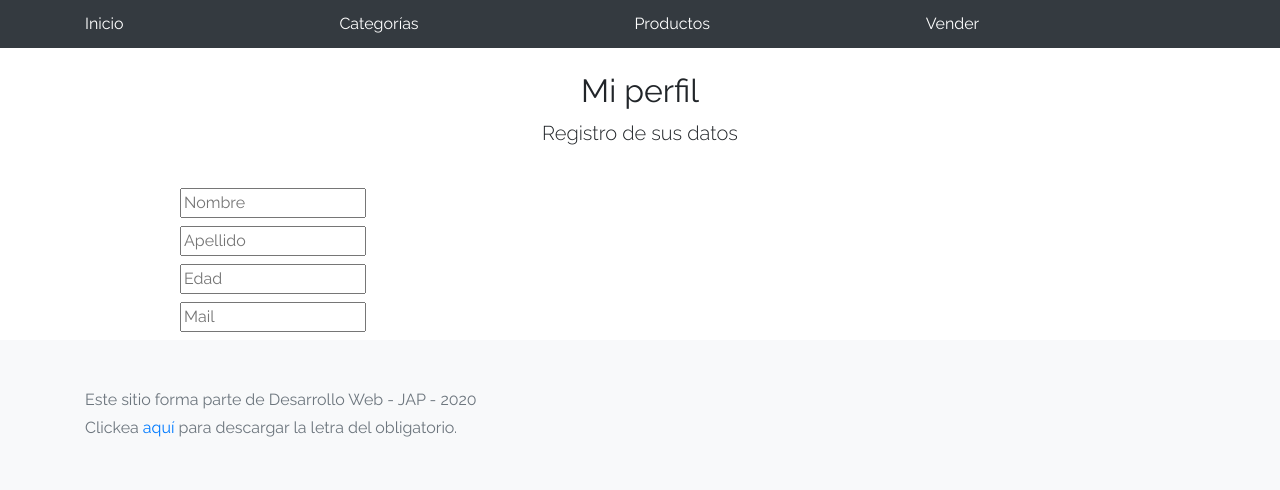
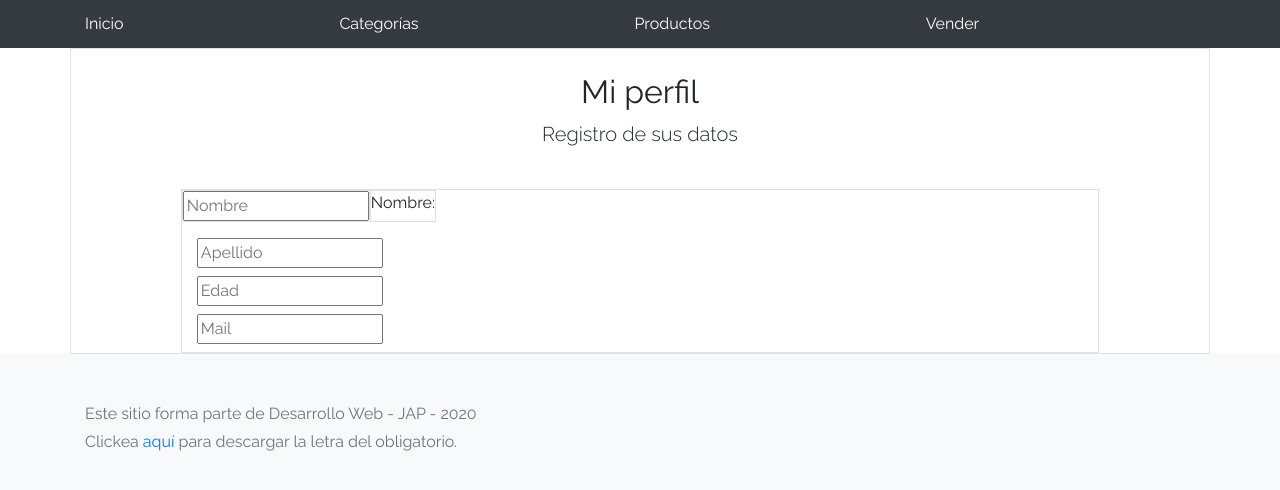
Before and after one commit to tomasmarquez99/OBLIGATORIO-JAP, a plain HTML site: page my-profile.html in a window 1280 px wide. Drawn offline with Linux system fonts and the light colour scheme.

Commit message:
avance entrega 6

```diff
--- a/my-profile.html
+++ b/my-profile.html
@@ -45,15 +45,19 @@
   </nav>
   <main>
     <div class="container">
-      <div class="row">
+      <div class="row border">
         <div class="col-1"></div>
         <div class="col-10">
           <div class="text-center p-4">
             <h2>Mi perfil</h2>
             <p class="lead">Registro de sus datos</p>
           </div>
-          <div class="mb-2">
+          <div class="container border">
+            <div class="row mb-2">
+                <div class="mb-2 border">
                   <input type="text" placeholder="Nombre">
+                </div>
+                  <p class=" mb-2 border">Nombre: </p>
             </div>
             <div class="mb-2">
               <input type="text" placeholder="Apellido">
@@ -63,6 +67,7 @@
             </div>
             <div class="mb-2">
               <input type="text" placeholder="Mail">
+            </div>
           </div>
 
         </div>
```
Lines whose indentation alone changed are shown as unchanged.
